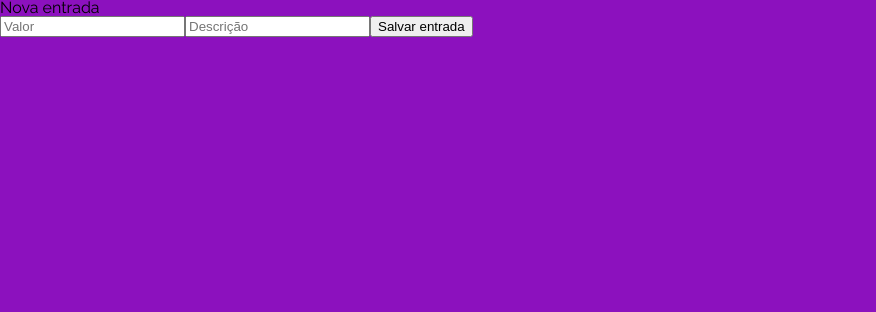
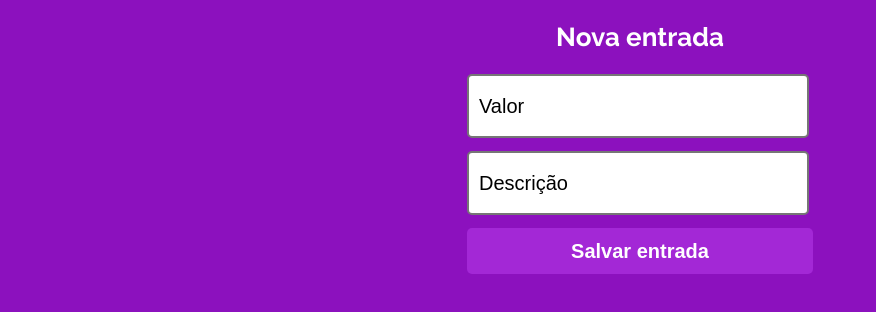
Before and after one commit to ConstantinoRafael/projeto14-mywallet-front, a React (Create React App) app: page /in in a window 1280 px wide. Shown: the top 312 px of the page, without its empty margins (0-876 px from the left). Built offline with nearby package versions, Linux system fonts and the light colour scheme; a web font is replaced by a local one.

Commit message:
style: record, in and out pages

```diff
--- a/package.json
+++ b/package.json
@@ -11,9 +11,11 @@
     "dayjs": "^1.11.6",
     "react": "^18.2.0",
     "react-dom": "^18.2.0",
+    "react-icons": "^4.6.0",
     "react-router-dom": "^6.4.3",
     "react-scripts": "5.0.1",
     "styled-components": "^5.3.6",
+    "styled-icons": "^10.46.0",
     "web-vitals": "^2.1.4"
   },
   "scripts": {
--- a/src/Components/RecordsList.js
+++ b/src/Components/RecordsList.js
@@ -1,3 +1,5 @@
+import styled from "styled-components";
+
 export default function RecordsList({ recordsList }) {
   let total = 0;
 
@@ -9,21 +11,83 @@ export default function RecordsList({ recordsList }) {
     }
   }
 
-  console.log(total);
+  //const decimalTotal = total.toFixed(2)
+
+
 
   return (
     <>
-      {recordsList.map((r) => (
-        <>
-          <div>
-            <p>{r.date}</p>
-            <p>{r.description}</p>
-            <p>{r.amount}</p>
-          </div>
-          <p>Saldo</p>
-          <p>{total}</p>
-        </>
-      ))}
+      <div>
+        {recordsList.map((r) => (
+          <Record>
+            <div>
+              <Date>{r.date}</Date>
+              <Description>{r.description}</Description>
+            </div>
+            {r.type === "in" ? (
+              <AmountGreen>{r.amount}</AmountGreen>
+            ) : (
+              <AmountRed>{r.amount}</AmountRed>
+            )}
+          </Record>
+        ))}
+      </div>
+      <Balance>
+        <p>SALDO</p>
+        {total >= 0 ? (
+          <AmountGreen>{total}</AmountGreen>
+        ) : (
+          <AmountRed>{total}</AmountRed>
+        )}
+      </Balance>
     </>
   );
 }
+
+const Record = styled.div`
+  display: flex;
+  justify-content: space-between;
+  margin: 23px 12px 0px 12px;
+
+  div {
+    display: flex;
+  }
+`;
+
+const AmountGreen = styled.span`
+  color: green;
+`;
+
+const AmountRed = styled.span`
+  color: red;
+`;
+
+const Balance = styled.div`
+  display: flex;
+  justify-content: space-between;
+  margin: 0px 12px 12px 12px;
+
+  p {
+    color:#000000;
+    font-size: 17px;
+    font-weight: 700;
+  }
+
+  span {
+    font-size: 17px;
+    font-weight: 400;
+  }
+
+`;
+
+const Date = styled.span`
+  color: #c6c6c6;
+  font-size: 16px;
+  font-weight: 400;
+`
+const Description = styled.span`
+  color: #000000;
+  font-size: 16px;
+  font-weight: 400;
+  margin-left: 10px;
+`
--- a/src/Pages/InPage.js
+++ b/src/Pages/InPage.js
@@ -1,3 +1,4 @@
+import styled from "styled-components";
 import axios from "axios";
 import { useState } from "react";
 import { useNavigate } from "react-router-dom";
@@ -34,21 +35,85 @@ export default function InPage() {
   }
 
   return (
-    <>
-      <h1>Nova entrada</h1>
-      <form onSubmit={sendData}>
-        <input
+    <In>
+      <Logo>Nova entrada</Logo>
+      <Form onSubmit={sendData}>
+        <Input
           placeholder="Valor"
           type="number"
           onChange={(e) => setAmount(e.target.value)}
-        ></input>
-        <input
+        ></Input>
+        <Input
           placeholder="Descrição"
           type="text"
           onChange={(e) => setDescription(e.target.value)}
-        ></input>
-        <button type="submit">Salvar entrada</button>
-      </form>
-    </>
+        ></Input>
+        <Button type="submit">Salvar entrada</Button>
+      </Form>
+    </In>
   );
 }
+
+
+const In = styled.div`
+  display: flex;
+  flex-direction: column;
+  justify-content: center;
+  align-items: center;
+
+  a {
+    text-decoration: none;
+  }
+
+  p{
+    color:#ffffff;
+    font-size: 15px;
+    font-weight: 700;
+  }
+`;
+
+const Logo = styled.h1`
+  color: #ffffff;
+  font-size: 26px;
+  font-weight: 700;
+  margin-top: 24px;
+  margin-bottom: 24px;
+`;
+
+
+const Form = styled.form`
+  display: flex;
+  flex-direction: column;
+
+`
+
+const Input = styled.input`
+  width: 326px;
+  height: 58px;
+  background-color: #ffffff;
+  color: #000000;
+  font-size: 20px;
+  border-radius: 5px;
+  border-style: solid;
+  padding-left: 10px;
+  margin-bottom: 13px;
+
+   ::placeholder{
+    color: #000000;
+    font-size: 20px;
+    font-weight: 400;
+   }
+`
+
+const Button = styled.button`
+  width: 346px;
+  height: 46px;
+  border-radius: 5px;
+  border:none;
+  background-color: #A328D6;
+  color: #ffffff;
+  font-size: 20px;
+  font-weight: 700;
+  margin-bottom: 36px;
+
+`
--- a/src/Pages/OutPage.js
+++ b/src/Pages/OutPage.js
@@ -1,3 +1,4 @@
+import styled from "styled-components";
 import axios from "axios";
 import { useState } from "react";
 import { useNavigate } from "react-router-dom";
@@ -34,21 +35,84 @@ export default function OutPage() {
   }
 
   return (
-    <>
-      <h1>Nova saída</h1>
-      <form onSubmit={sendData}>
-        <input
+    <Out>
+      <Logo>Nova saída</Logo>
+      <Form onSubmit={sendData}>
+        <Input
           placeholder="Valor"
           type="number"
           onChange={(e) => setAmount(e.target.value)}
-        ></input>
-        <input
+        ></Input>
+        <Input
           placeholder="Descrição"
           type="text"
           onChange={(e) => setDescription(e.target.value)}
-        ></input>
-        <button type="submit">Salvar entrada</button>
-      </form>
-    </>
+        ></Input>
+        <Button type="submit">Salvar entrada</Button>
+      </Form>
+    </Out>
   );
 }
+
+const Out = styled.div`
+  display: flex;
+  flex-direction: column;
+  justify-content: center;
+  align-items: center;
+
+  a {
+    text-decoration: none;
+  }
+
+  p{
+    color:#ffffff;
+    font-size: 15px;
+    font-weight: 700;
+  }
+`;
+
+const Logo = styled.h1`
+  color: #ffffff;
+  font-size: 26px;
+  font-weight: 700;
+  margin-top: 24px;
+  margin-bottom: 24px;
+`;
+
+
+const Form = styled.form`
+  display: flex;
+  flex-direction: column;
+
+`
+
+const Input = styled.input`
+  width: 326px;
+  height: 58px;
+  background-color: #ffffff;
+  color: #000000;
+  font-size: 20px;
+  border-radius: 5px;
+  border-style: solid;
+  padding-left: 10px;
+  margin-bottom: 13px;
+
+   ::placeholder{
+    color: #000000;
+    font-size: 20px;
+    font-weight: 400;
+   }
+`
+
+const Button = styled.button`
+  width: 346px;
+  height: 46px;
+  border-radius: 5px;
+  border:none;
+  background-color: #A328D6;
+  color: #ffffff;
+  font-size: 20px;
+  font-weight: 700;
+  margin-bottom: 36px;
+
+`
--- a/src/Pages/RecordsPage.js
+++ b/src/Pages/RecordsPage.js
@@ -1,8 +1,11 @@
 import axios from "axios";
+import styled from "styled-components";
 import { useEffect, useState } from "react";
 import { Link } from "react-router-dom";
 import RecordsList from "../Components/RecordsList";
 import { useUser } from "../Context/User";
+import { BsPlusCircle, BsDashCircle, BsBoxArrowRight } from "react-icons/bs";
+import { RiLogoutBoxRLine } from "react-icons/ri";
 
 export default function RecordsPage() {
   const { user } = useUser(undefined);
@@ -19,33 +22,127 @@ export default function RecordsPage() {
     const promise = axios.get("http://localhost:5000/records", config);
 
     promise.then((res) => {
-      console.log(res.data);
       setName(res.data.user.name);
       setRecordsList(res.data.recordsUser);
     });
 
-    promise.catch((err) => console.log(err.responde.data));
+    promise.catch((err) => console.log(err.response.data));
   }, [user.token, setName]);
 
-  console.log(recordsList);
+  return (
+    <Records>
+      <Header>
+        <Logo>Olá, {name}</Logo>
+        <RiLogoutBoxRLine />
+      </Header>
 
-  return (
-    <>
-      <h1>Olá, {name}</h1>
-      {recordsList.length === 0 ? (
-        <p>Não há registros de entrada ou saída</p>
-      ) : (
-        <RecordsList recordsList={recordsList} />
-      )}
+      <BoxList>
+        {recordsList.length === 0 ? (
+          <NoInAndOut>
+            <h2>Não há registros de </h2>
+            <h2>entrada ou saída</h2>
+          </NoInAndOut>
+        ) : (
+          <RecordsList recordsList={recordsList} />
+        )}
+      </BoxList>
 
-      <div>
+      <FooterBoxes>
         <Link to={"/in"}>
-          <div>Nova entrada</div>
+          <Box>
+            <BsPlusCircle />
+            <span>
+              Nova <br></br>entrada
+            </span>
+          </Box>
         </Link>
         <Link to={"/out"}>
-          <div>Nova saída</div>
+          <Box>
+            <BsDashCircle />
+            <span>
+              Nova <br></br>saída
+            </span>
+          </Box>
         </Link>
-      </div>
-    </>
+      </FooterBoxes>
+    </Records>
   );
 }
+
+const Records = styled.div`
+  display: flex;
+  flex-direction: column;
+  justify-content: center;
+  align-items: center;
+
+  a {
+    text-decoration: none;
+  }
+
+  h2 {
+    color: #868686;
+    font-size: 20px;
+  }
+`;
+
+const Header = styled.div`
+  width: 326px;
+  display: flex;
+  justify-content: space-between;
+  align-items: center;
+  color: #ffffff;
+  font-size: 25px;
+`;
+
+const Logo = styled.h1`
+  color: #ffffff;
+  font-size: 26px;
+  font-weight: 700;
+  margin-top: 24px;
+  margin-bottom: 24px;
+`;
+
+const BoxList = styled.div`
+  width: 326px;
+  height: 446px;
+  border-radius: 5px;
+  background-color: #ffffff;
+  color: #000000;
+  display: flex;
+  flex-direction: column;
+  justify-content: space-between;
+
+  p {
+    color: #000000;
+  }
+`;
+
+const NoInAndOut = styled.div`
+  display: flex;
+  flex-direction: column;
+  justify-content: center;
+  align-items: center;
+  width: 180px;
+  margin: auto;
+`;
+
+const FooterBoxes = styled.div`
+  display: flex;
+  width: 326px;
+  justify-content: space-between;
+  margin-top: 13px;
+`;
+
+const Box = styled.div`
+  width: 135px;
+  height: 94px;
+  border-radius: 5px;
+  background-color: #a328d6;
+  padding: 10px;
+  display: flex;
+  flex-direction: column;
+  justify-content: space-between;
+  color: #ffffff;
+  font-size: 17px;
+  font-weight: 700;
+`;
--- a/src/Pages/SignUpPage.js
+++ b/src/Pages/SignUpPage.js
@@ -2,6 +2,7 @@ import styled from "styled-components";
 import axios from "axios";
 import { useState } from "react";
 import { Link, useNavigate } from "react-router-dom";
+
 
 export default function SignUpPage() {
   const [name, setName] = useState(undefined);
```
Also changed, not shown: 1 other file (tests, documents, lock files or other folders).
